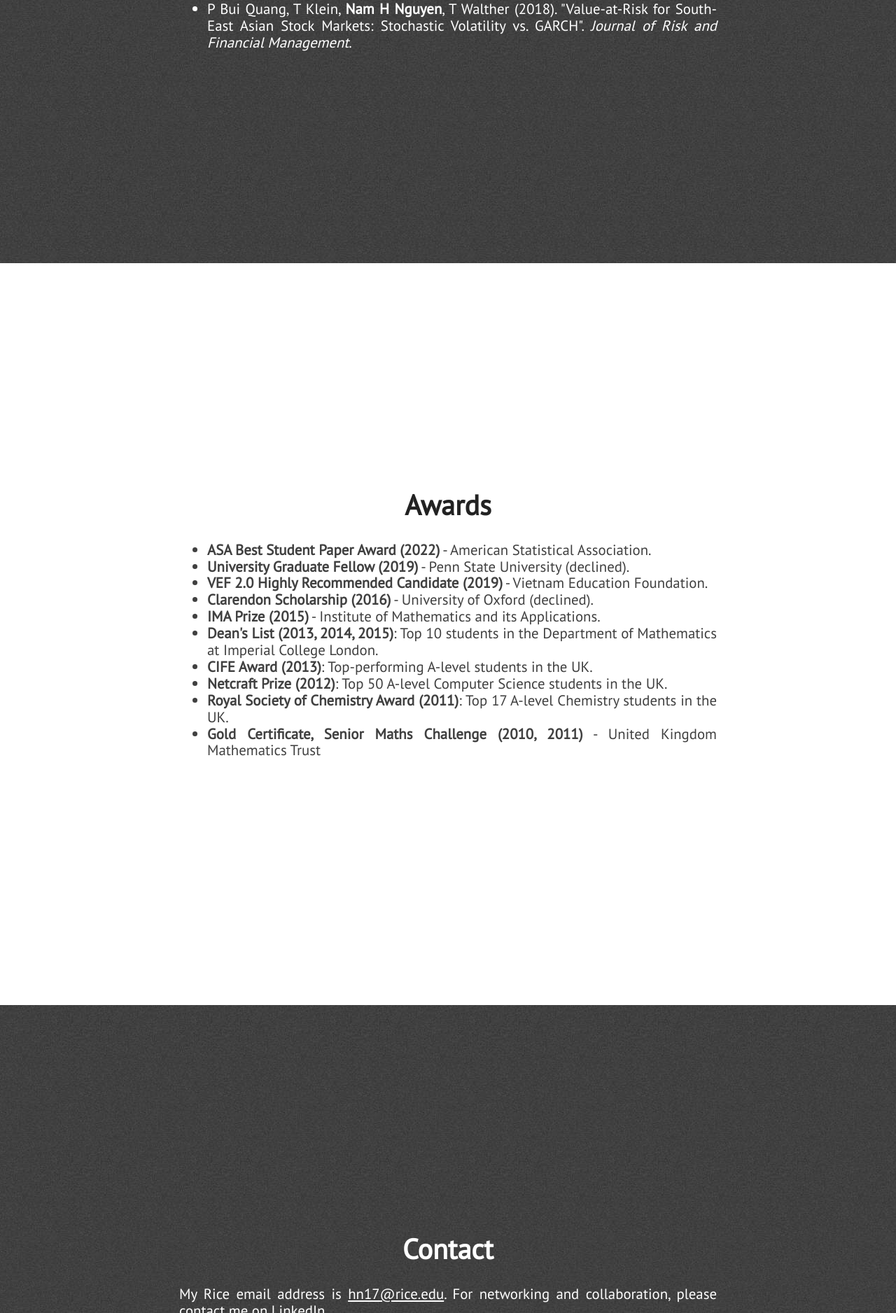
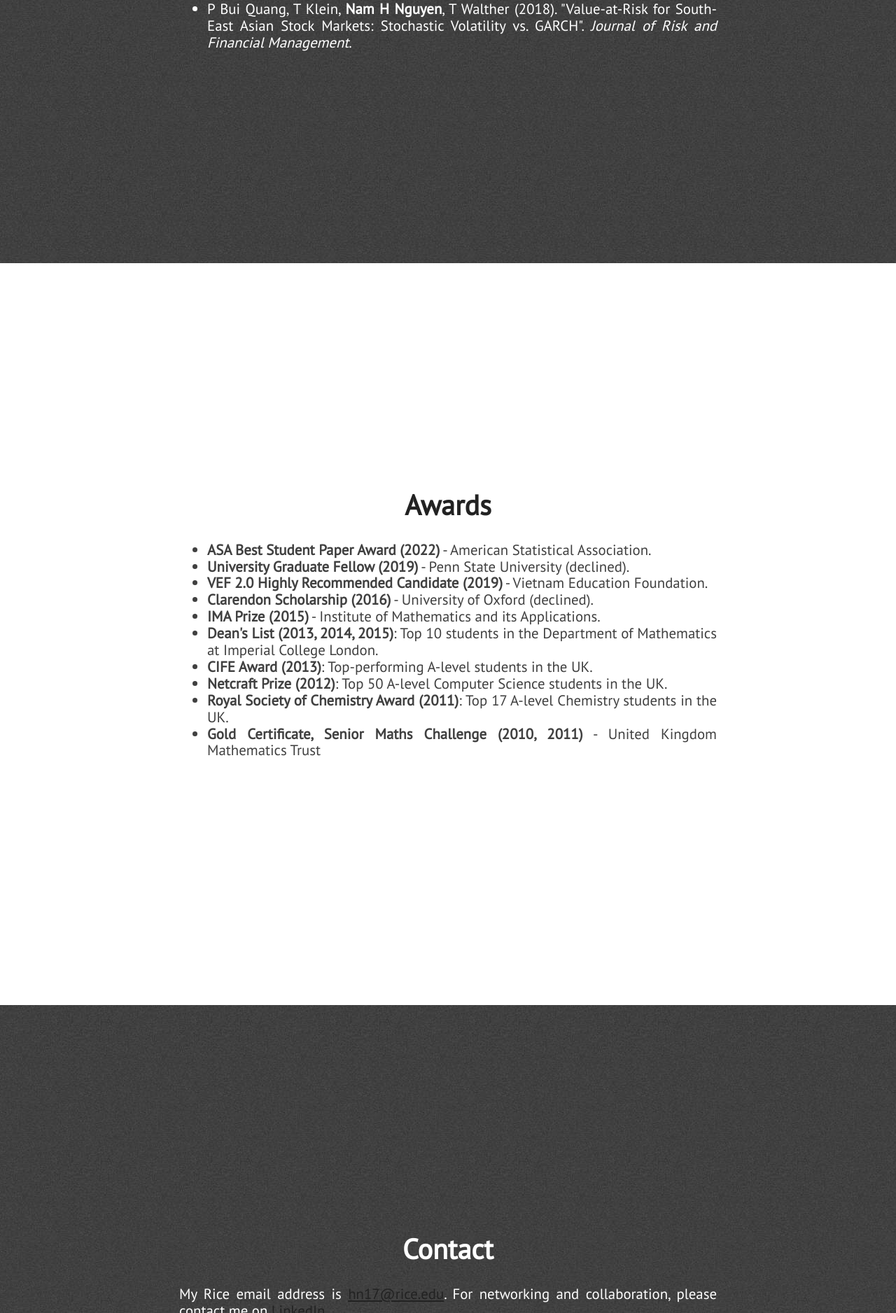
Before and after one commit to nguyendangson/sondangnguyen, a Jekyll site: the page built from index.html, in a window 1280 px wide. Shown: the part 4524-6400 px from the top of the page at 70% size. Built offline with Jekyll 4.4.1, drawn with Linux system fonts in a browser that asks for light colours; nearby versions of some CDN libraries.

Commit message:
Update extra.html

```diff
--- a/_includes/extra.html
+++ b/_includes/extra.html
@@ -3,11 +3,11 @@
         <div>
             <div class="section-heading" id="chat-text">Contact</div>
             <p class="paragraph-text justify-text">
-                My Rice email address is <a href="mailto:{{ site.email }}" style="color:white;">{{ site.email }}</a>.
-For networking and collaboration, please contact me on <a href="https://www.linkedin.com/in/{{ site.linkedin }}/" style="color:white;">LinkedIn</a>.
+                My Rice email address is <a href="mailto:{{ site.email }}">{{ site.email }}</a>.
+For networking and collaboration, please contact me on <a href="https://www.linkedin.com/in/{{ site.linkedin }}/">LinkedIn</a>.
             </p>
             <p class="paragraph-text justify-text">
-                A short version of my resume is available here: <a href="{{ site.blog_url }}/assets/resume/resume.pdf" style="color:white;">PDF</a>
+                A short version of my resume is available here: <a href="{{ site.blog_url }}/assets/resume/resume.pdf">PDF</a>
             </p>
             <div class="extra-links">
                 <span class="hint--bottom bottom-link" aria-label="Email">
```
